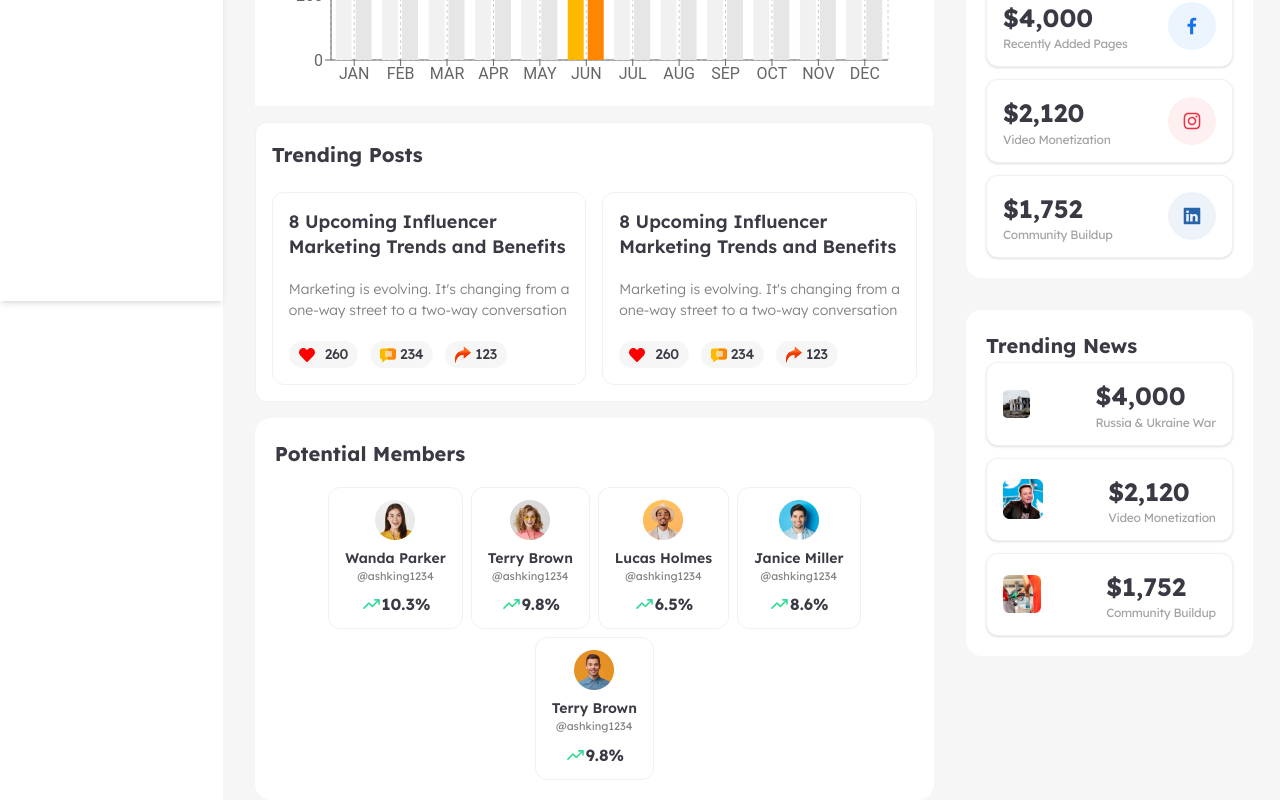
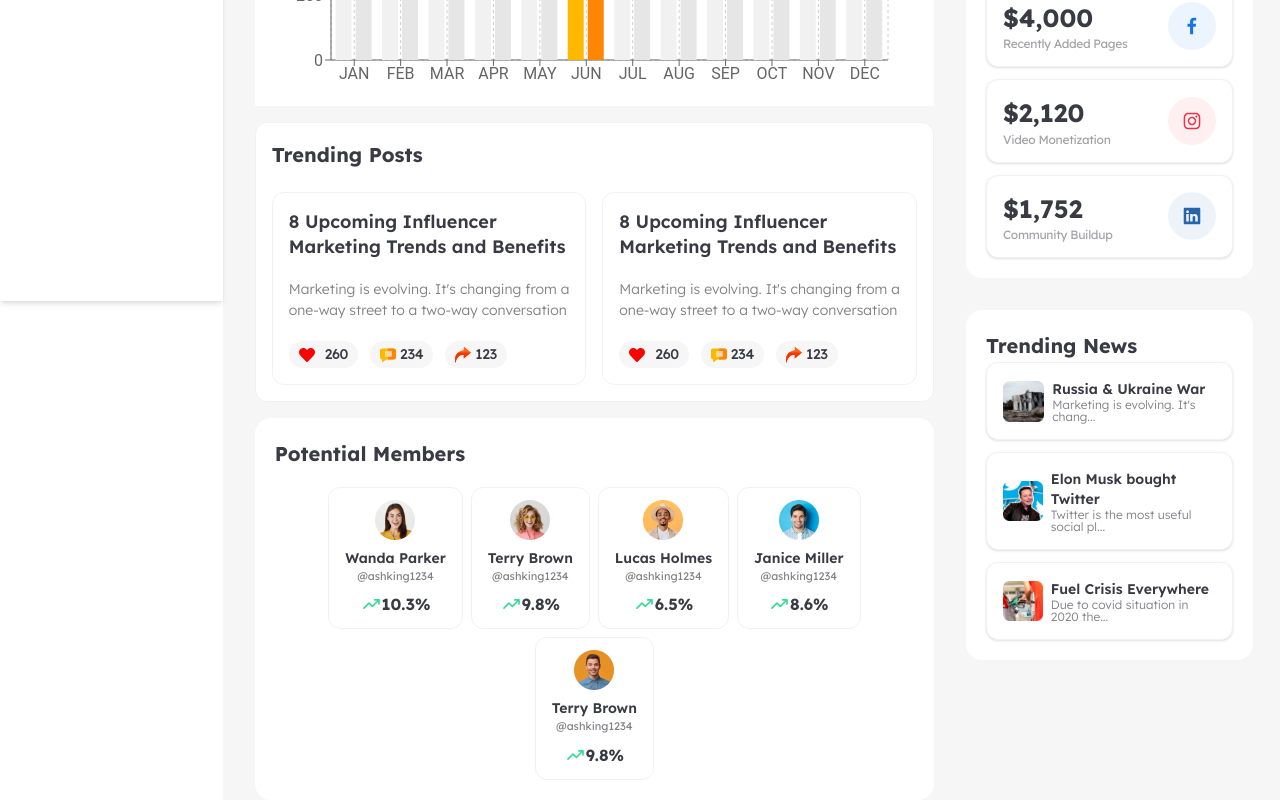
Before and after one commit to Neche-Stephen/zojatech, a React (Vite) app: page /dashboard in a window 1280 px wide. Shown: the part 499-1299 px from the top of the page. Built offline with nearby package versions, Linux system fonts and the light colour scheme; sample sign-in values are in the browser's storage.

Commit message:
Updated trending news section

```diff
--- a/src/components/dashboard/trending-news/TrendingNews.jsx
+++ b/src/components/dashboard/trending-news/TrendingNews.jsx
@@ -3,9 +3,9 @@ import ICONS from "../../../assets/dashboard/";
 
 export default function TrendingNews() {
   const news = [
-    { value: "$4,000", title: "Russia & Ukraine War", icon: ICONS.UKRAINE_NEWS},
-    { value: "$2,120", title: "Video Monetization", icon: ICONS.ELON_MUSK_NEWS },
-    { value: "$1,752", title: "Community Buildup", icon: ICONS.FUEL_PRICE_NEWS},
+    {title: "Russia & Ukraine War", subtitle: "Marketing is evolving. It's chang...", icon: ICONS.UKRAINE_NEWS},
+    { title: "Elon Musk bought Twitter", subtitle: "Twitter is the most useful social pl...", icon: ICONS.ELON_MUSK_NEWS },
+    { title: "Fuel Crisis Everywhere", subtitle: "Due to covid situation in 2020 the...", icon: ICONS.FUEL_PRICE_NEWS},
   ];
   return (
     <div className="w-[93.2%] mt-8 mb-4 mx-auto md:mx-0 p-5 bg-white rounded-2xl">
@@ -18,19 +18,15 @@ export default function TrendingNews() {
           return (
             <div
               key={index}
-              className=" bg-white p-4 rounded-xl flex justify-between items-center gap-[65px] shadow border border-[#f1f1f1] "
+              className=" bg-white p-4 rounded-xl flex justify-between items-center gap-2 shadow border border-[#f1f1f1] "
             >
               <div className="[@media(min-width:640px)_and_(max-width:1108px)]:hidden">
                 <img className="w-full" src={item.icon} alt="" />
               </div>
 
               <div>
-                <div className="text-[#3a3a45] text-[25px] font-bold font-['Lexend'] leading-[33.25px] mb-1">
-                  {item.value}
-                </div>
-                <div className="text-[#a3a3a6] text-xs font-normal font-['Lexend'] leading-none tracking-tight whitespace-nowrap">
-                  {item.title}
-                </div>
+              <div className="text-[#3a3a45] text-sm font-semibold font-['Lexend']">{item.title}</div>
+              <div className="text-[#808086] text-xs font-light font-['Lexend'] leading-none">{item.subtitle}</div>
               </div>
             </div>
           );
```
